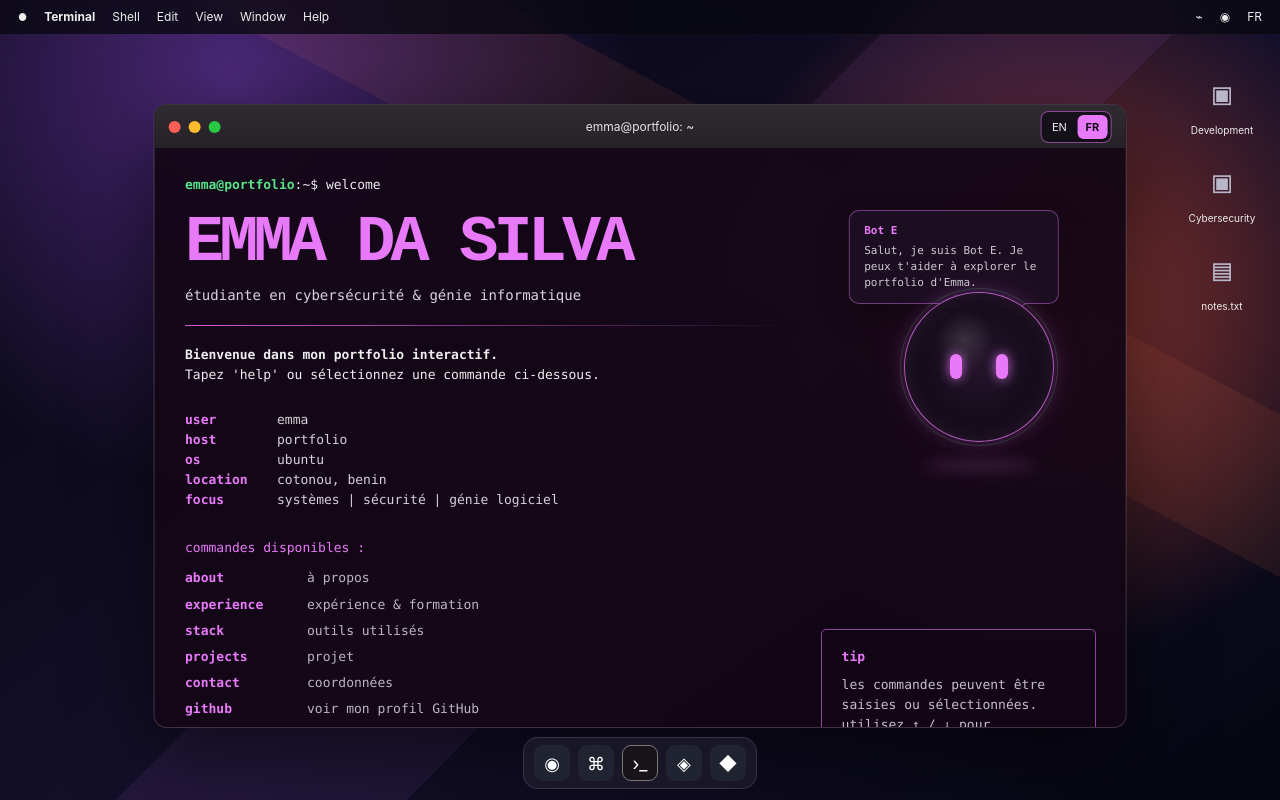
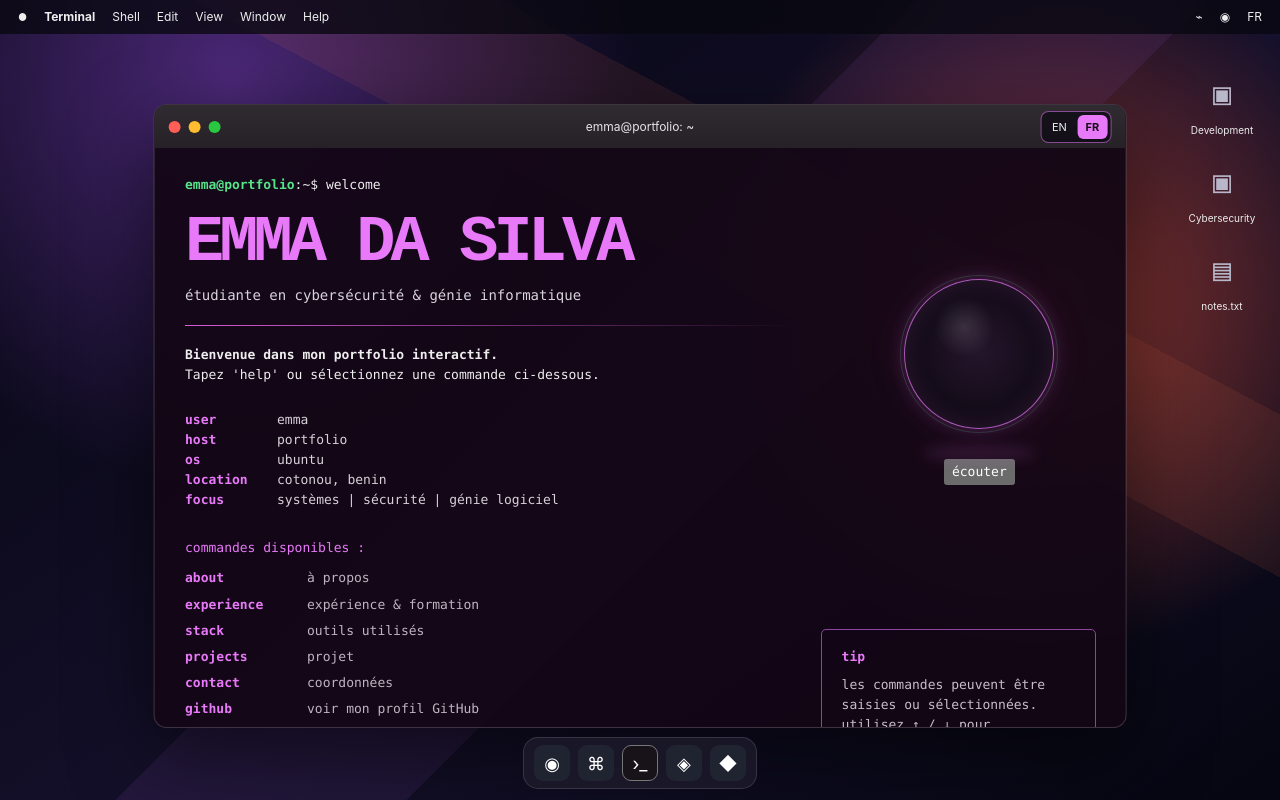
Before and after one commit to emma-dasilva-dev/emma-dasilva-portfolio, a Next.js app: page /fr in a window 1280 px wide. Built offline with nearby package versions, Linux system fonts and the light colour scheme.

Commit message:
feat: replace Bot E with voice introduction orb

```diff
--- a/src/components/terminal/TerminalPortfolio.tsx
+++ b/src/components/terminal/TerminalPortfolio.tsx
@@ -2,7 +2,7 @@
 
 /* eslint-disable @next/next/no-img-element */
 
-import { useEffect, useMemo, useRef, useState } from "react";
+import { useMemo, useRef, useState } from "react";
 import { portfolioContent } from "@/content/portfolio";
 import type { Locale } from "@/types/locale";
 import styles from "./TerminalPortfolio.module.css";
@@ -25,43 +25,38 @@ const logos: Record<string, string> = {
 export function TerminalPortfolio({ locale }: { locale: Locale }) {
   const content = portfolioContent[locale];
   const inputRef = useRef<HTMLInputElement>(null);
+  const speechRef = useRef<SpeechSynthesisUtterance | null>(null);
   const [input, setInput] = useState("");
   const [history, setHistory] = useState<Entry[]>([]);
   const [historyIndex, setHistoryIndex] = useState(-1);
+  const [isSpeaking, setIsSpeaking] = useState(false);
   const commands = useMemo(() => ["about", "experience", "stack", "projects", "contact", "github", "help", "clear"], []);
 
   const copy = locale === "en" ? {
-    welcome: "Welcome to my interactive portfolio.", hint: "Type 'help' or select a command below.", role: "Cybersecurity & Computer Engineering student", focus: "systems | security | software engineering", available: "available commands:", unknown: "command not found", tip: "commands can be typed or selected. use ↑ / ↓ for history.", stackIntro: "tools and technologies currently in use:", githubIntro: "My GitHub contains my repositories, experiments and ongoing development work.", githubLink: "view GitHub profile", botTitle: "Bot E",
-    bot: { welcome: "Hi, I'm Bot E. I can help you navigate Emma's portfolio.", about: "Here's a little about Emma.", experience: "Her experience and training so far.", stack: "These are the tools currently in her stack.", projects: "Here's what she's been working on.", contact: "Here are the best ways to reach Emma.", github: "You can explore her GitHub from here.", help: "These are the commands I can help you with.", clear: "Clean slate. Type a command whenever you're ready.", unknown: "Not quite. Try 'help' to see the available commands." },
+    welcome: "Welcome to my interactive portfolio.", hint: "Type 'help' or select a command below.", role: "Cybersecurity & Computer Engineering student", focus: "systems | security | software engineering", available: "available commands:", unknown: "command not found", tip: "commands can be typed or selected. use ↑ / ↓ for history.", stackIntro: "tools and technologies currently in use:", githubIntro: "My GitHub contains my repositories, experiments and ongoing development work.", githubLink: "view GitHub profile", listen: "listen", stop: "stop", voiceLabel: "Listen to Emma's introduction", voiceIntro: "Hi, I'm Emma. I'm a computer engineering and cybersecurity student with a strong interest in technology, systems, and software development. I enjoy understanding how things work, building things myself, and constantly learning something new.",
     labels: { about: "about me", experience: "experience & training", stack: "tools in active use", projects: "project work", contact: "contact information", github: "view GitHub profile", help: "show commands", clear: "clear terminal" }
   } : {
-    welcome: "Bienvenue dans mon portfolio interactif.", hint: "Tapez 'help' ou sélectionnez une commande ci-dessous.", role: "Étudiante en cybersécurité & génie informatique", focus: "systèmes | sécurité | génie logiciel", available: "commandes disponibles :", unknown: "commande introuvable", tip: "les commandes peuvent être saisies ou sélectionnées. utilisez ↑ / ↓ pour l’historique.", stackIntro: "outils et technologies actuellement utilisés :", githubIntro: "Mon GitHub contient mes dépôts, mes expérimentations et mes travaux de développement en cours.", githubLink: "voir mon profil GitHub", botTitle: "Bot E",
-    bot: { welcome: "Salut, je suis Bot E. Je peux t'aider à explorer le portfolio d'Emma.", about: "Voici quelques informations sur Emma.", experience: "Voici son expérience et sa formation jusqu'ici.", stack: "Voici les outils qu'elle utilise actuellement.", projects: "Voici ce sur quoi elle a travaillé.", contact: "Voici les meilleurs moyens de contacter Emma.", github: "Tu peux explorer son GitHub depuis ici.", help: "Voici les commandes que je peux t'aider à utiliser.", clear: "Terminal nettoyé. Tape une commande quand tu veux.", unknown: "Pas tout à fait. Essaie 'help' pour voir les commandes disponibles." },
+    welcome: "Bienvenue dans mon portfolio interactif.", hint: "Tapez 'help' ou sélectionnez une commande ci-dessous.", role: "Étudiante en cybersécurité & génie informatique", focus: "systèmes | sécurité | génie logiciel", available: "commandes disponibles :", unknown: "commande introuvable", tip: "les commandes peuvent être saisies ou sélectionnées. utilisez ↑ / ↓ pour l’historique.", stackIntro: "outils et technologies actuellement utilisés :", githubIntro: "Mon GitHub contient mes dépôts, mes expérimentations et mes travaux de développement en cours.", githubLink: "voir mon profil GitHub", listen: "écouter", stop: "arrêter", voiceLabel: "Écouter la présentation d'Emma", voiceIntro: "Salut, je suis Emma. Je suis étudiante en génie informatique et en cybersécurité, avec un fort intérêt pour la technologie, les systèmes et le développement logiciel. J'aime comprendre comment les choses fonctionnent, construire par moi-même et apprendre constamment de nouvelles choses.",
     labels: { about: "à propos", experience: "expérience & formation", stack: "outils utilisés", projects: "projet", contact: "coordonnées", github: "voir mon profil GitHub", help: "afficher les commandes", clear: "effacer le terminal" }
   };
 
-  const [botTarget, setBotTarget] = useState(copy.bot.welcome);
-  const [botText, setBotText] = useState("");
-  const [botSpeaking, setBotSpeaking] = useState(true);
-
-  useEffect(() => {
-    setBotTarget(copy.bot.welcome);
-  }, [locale]);
-
-  useEffect(() => {
-    setBotText("");
-    setBotSpeaking(true);
-    let index = 0;
-    const timer = window.setInterval(() => {
-      index += 1;
-      setBotText(botTarget.slice(0, index));
-      if (index >= botTarget.length) {
-        window.clearInterval(timer);
-        window.setTimeout(() => setBotSpeaking(false), 350);
-      }
-    }, 24);
-    return () => window.clearInterval(timer);
-  }, [botTarget]);
+  function toggleIntroduction() {
+    if (typeof window === "undefined" || !("speechSynthesis" in window)) return;
+    if (isSpeaking) {
+      window.speechSynthesis.cancel();
+      setIsSpeaking(false);
+      return;
+    }
+    window.speechSynthesis.cancel();
+    const utterance = new SpeechSynthesisUtterance(copy.voiceIntro);
+    utterance.lang = locale === "en" ? "en-US" : "fr-FR";
+    utterance.rate = 0.95;
+    utterance.onend = () => setIsSpeaking(false);
+    utterance.onerror = () => setIsSpeaking(false);
+    speechRef.current = utterance;
+    setIsSpeaking(true);
+    window.speechSynthesis.speak(utterance);
+  }
 
   function outputFor(command: Command): React.ReactNode {
     if (command === "help") return <CommandList commands={commands} labels={copy.labels} onRun={runCommand} />;
@@ -77,11 +72,8 @@ export function TerminalPortfolio({ locale }: { locale: Locale }) {
   function runCommand(raw: string) {
     const command = raw.trim().toLowerCase();
     if (!command) return;
-    if (command === "clear") {
-      setHistory([]); setInput(""); setHistoryIndex(-1); setBotTarget(copy.bot.clear); return;
-    }
+    if (command === "clear") { setHistory([]); setInput(""); setHistoryIndex(-1); return; }
     const valid = commands.includes(command);
-    setBotTarget(valid ? copy.bot[command as keyof typeof copy.bot] : copy.bot.unknown);
     setHistory(prev => [...prev, { command, output: valid ? outputFor(command as Command) : <p className={styles.error}>{`bash: ${command}: ${copy.unknown}. type 'help'.`}</p> }]);
     setInput(""); setHistoryIndex(-1);
     requestAnimationFrame(() => document.querySelector(`.${styles.terminalBody}`)?.scrollTo({ top: 99999, behavior: "smooth" }));
@@ -103,14 +95,11 @@ export function TerminalPortfolio({ locale }: { locale: Locale }) {
     <div className={styles.desktopIcons} aria-hidden="true"><span>▣<small>Development</small></span><span>▣<small>Cybersecurity</small></span><span>▤<small>notes.txt</small></span></div>
     <section className={styles.terminalWindow} aria-label="Ubuntu terminal portfolio">
       <header className={styles.terminalHeader}>
-        <div className={styles.lights}><i/><i/><i/></div>
-        <span>emma@portfolio: ~</span>
-        <a href={`/${locale === "en" ? "fr" : "en"}`} aria-label={locale === "en" ? "Passer en français" : "Switch to English"} style={languageSwitchStyle} onClick={e => e.stopPropagation()}>
-          <span style={locale === "en" ? activeLanguageStyle : languagePillStyle}>EN</span><span style={locale === "fr" ? activeLanguageStyle : languagePillStyle}>FR</span>
-        </a>
+        <div className={styles.lights}><i/><i/><i/></div><span>emma@portfolio: ~</span>
+        <a href={`/${locale === "en" ? "fr" : "en"}`} aria-label={locale === "en" ? "Passer en français" : "Switch to English"} style={languageSwitchStyle} onClick={e => e.stopPropagation()}><span style={locale === "en" ? activeLanguageStyle : languagePillStyle}>EN</span><span style={locale === "fr" ? activeLanguageStyle : languagePillStyle}>FR</span></a>
       </header>
       <div className={styles.terminalBody}>
-        <div className={styles.boot}><div className={styles.hero}><div><p><Prompt/> welcome</p><pre className={styles.ascii}>EMMA DA SILVA</pre><h1>{copy.role}</h1><div className={styles.rule}/><p><strong>{copy.welcome}</strong><br/>{copy.hint}</p><dl><dt>user</dt><dd>emma</dd><dt>host</dt><dd>portfolio</dd><dt>os</dt><dd>ubuntu</dd><dt>location</dt><dd>cotonou, benin</dd><dt>focus</dt><dd>{copy.focus}</dd></dl></div><div className={styles.botE} aria-label={copy.botTitle}><div className={styles.botBubble} aria-live="polite"><strong>{copy.botTitle}</strong><p>{botText}<span aria-hidden="true">{botSpeaking ? "▌" : ""}</span></p></div><div className={styles.botOrb} aria-hidden="true" style={botSpeaking ? { transform: "scale(1.025)", filter: "brightness(1.16)" } : undefined}><i/><i/></div><span className={styles.botShadow}/></div></div>
+        <div className={styles.boot}><div className={styles.hero}><div><p><Prompt/> welcome</p><pre className={styles.ascii}>EMMA DA SILVA</pre><h1>{copy.role}</h1><div className={styles.rule}/><p><strong>{copy.welcome}</strong><br/>{copy.hint}</p><dl><dt>user</dt><dd>emma</dd><dt>host</dt><dd>portfolio</dd><dt>os</dt><dd>ubuntu</dd><dt>location</dt><dd>cotonou, benin</dd><dt>focus</dt><dd>{copy.focus}</dd></dl></div><div className={styles.botE} aria-label={copy.voiceLabel}><div className={styles.botOrb} aria-hidden="true" style={isSpeaking ? { transform: "scale(1.05)", filter: "brightness(1.2)" } : undefined}></div><span className={styles.botShadow}/><button type="button" className={styles.voiceButton} onClick={e => { e.stopPropagation(); toggleIntroduction(); }} aria-pressed={isSpeaking}>{isSpeaking ? copy.stop : copy.listen}</button></div></div>
           <div className={styles.helpGrid}><div><p className={styles.sectionLabel}>{copy.available}</p><CommandList commands={commands} labels={copy.labels} onRun={runCommand}/></div><aside><strong>tip</strong><p>{copy.tip}</p></aside></div>
         </div>
         {history.map((entry, index) => <div className={styles.entry} key={`${entry.command}-${index}`}><p><Prompt/> {entry.command}</p>{entry.output}</div>)}
```
